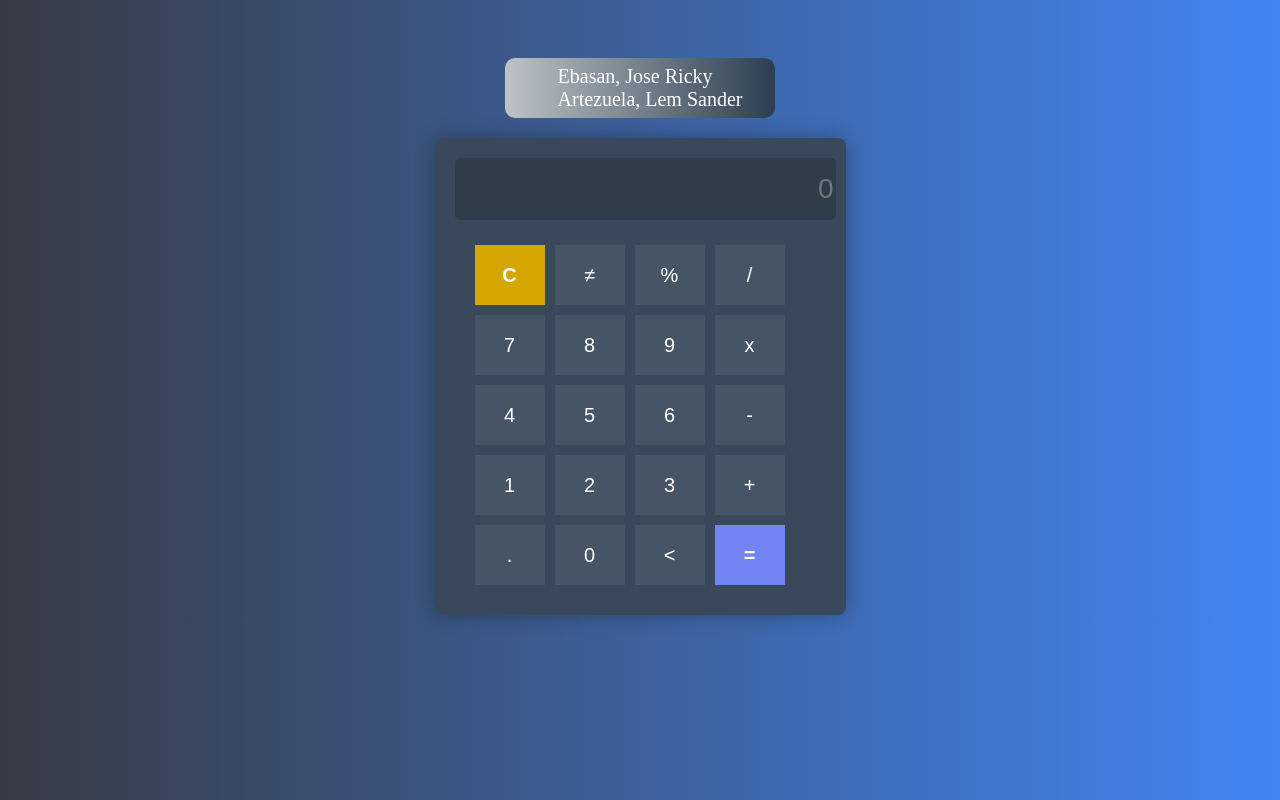
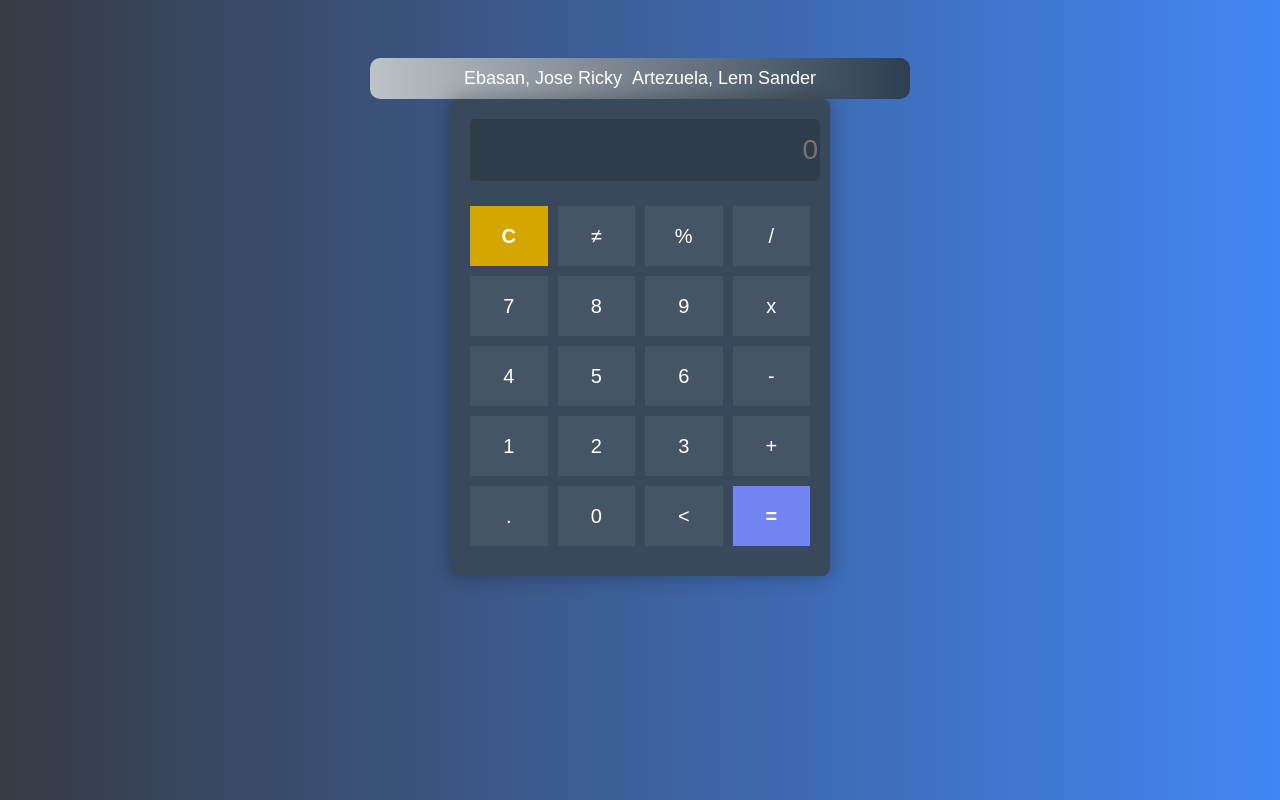
Before and after one commit to joserickyebasan25/Simp_Calculator, a plain HTML site: page index.html in a window 1280 px wide. Drawn offline with Linux system fonts and the light colour scheme.

Commit message:
Fixed CSS

```diff
--- a/style.css
+++ b/style.css
@@ -8,28 +8,38 @@ body {
 }
 
 .nav-container {
-  background: linear-gradient(to left, #2c3e50,#bdc3c7);
-  width: 250px;
-  height: 40px;
-  padding: 10px 20px 10px 0px;
+  background: linear-gradient(to left, #2c3e50, #bdc3c7);
+  padding: 10px 20px;
   border-radius: 10px;
   display: flex;
   justify-content: center;
   align-items: center;
-  margin-bottom: 20px;
-  font-family: italic;
-  font-size: 20px;
+  width: 100%;
+  max-width: 500px;
+}
+
+.nav-container ul {
+  display: flex;
+  flex-wrap: wrap;
+  gap: 10px;
+  padding: 0;
+  margin: 0;
+  justify-content: center;
 }
 
 .Names {
   list-style: none;
   color: white;
+  font-size: 18px;
+  text-align: center;
 }
 
 .calc-container {
   background: #39495b;
   padding: 20px;
   border-radius: 8px;
+  width: 100%;
+  max-width: 340px;
   box-shadow: 0 0 20px rgba(0, 0, 0, 0.3);
 }
 
@@ -48,10 +58,9 @@ body {
 
 .buttons {
   display: grid;
-  grid-template-columns: repeat(4, 70px);
+  grid-template-columns: repeat(4, 1fr);
   gap: 10px;
-  padding: 10px 20px;
-  align-items: center;
+  padding: 10px 0;
 }
 
 button {
```
